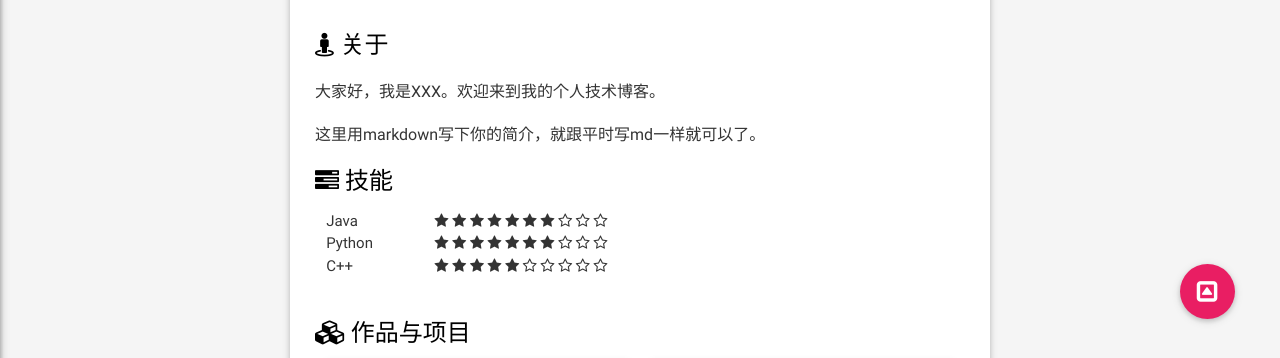
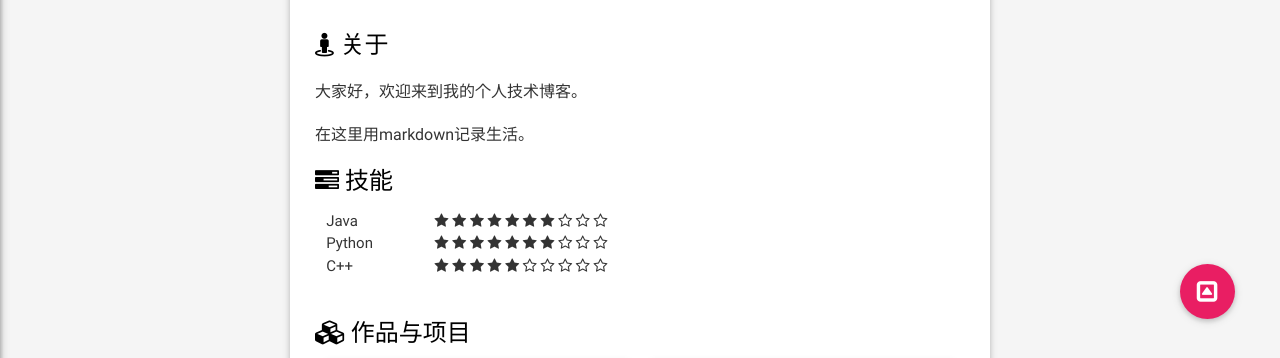
Before and after one commit to shipengAlan/OldshipengAlan.github.io, a plain HTML site: page about/index.html in a window 1280 px wide. Shown: the part 431-789 px from the top of the page. Drawn offline with nearby package versions, Linux system fonts and the light colour scheme; some packages are replaced by stand-ins of ours; no server answers; a script that the page names is missing.

Commit message:
Site updated: 2017-02-21 15:20:35

```diff
--- a/about/index.html
+++ b/about/index.html
@@ -232,8 +232,8 @@
                     <h1 class="black-text">
                         <i class="fa fa-street-view"></i>关于</h1>
                     <div class="entry pink-link-context">
-                        <p>大家好，我是XXX。欢迎来到我的个人技术博客。</p>
-<p>这里用markdown写下你的简介，就跟平时写md一样就可以了。</p>
+                        <p>大家好，欢迎来到我的个人技术博客。</p>
+<p>在这里用markdown记录生活。</p>
 
                     </div>
                 </section>
```
